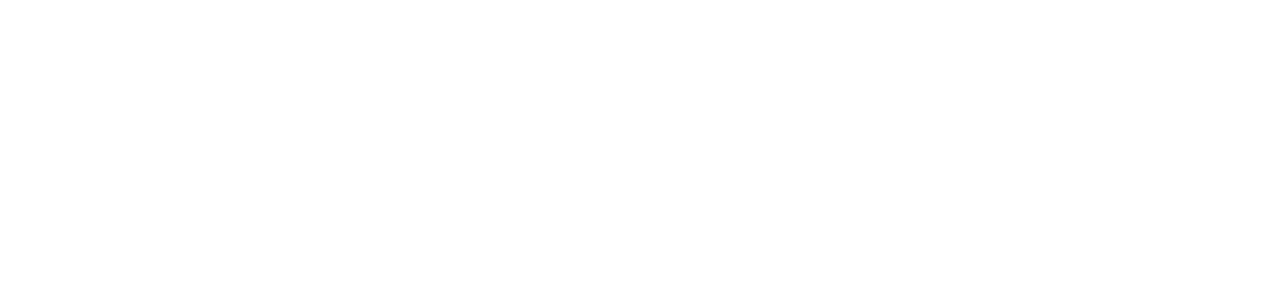
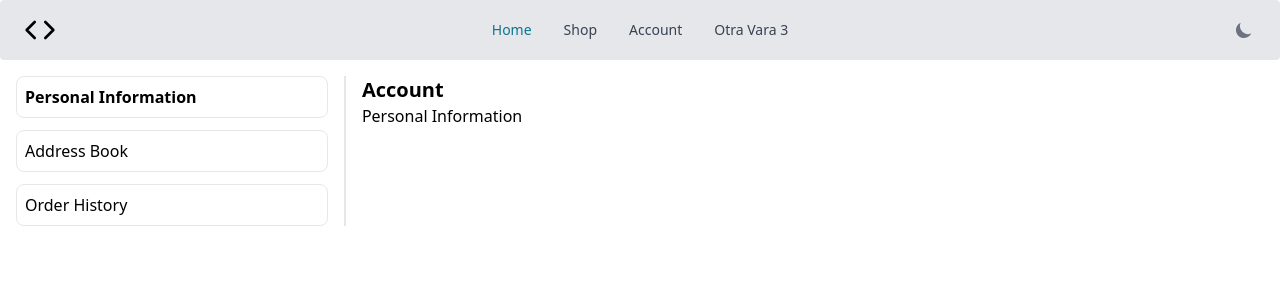
Before and after one commit to JosueMatamoros/DexxosMarket, a React (Vite) app in the folder DexxosMarketFrontend/: page /account in a window 1280 px wide. Before the commit this address had no page. Shown: the top 300 px of the page. Built offline with nearby package versions, Linux system fonts and the light colour scheme.

Commit message:
feat: add account page

```diff
--- a/DexxosMarketFrontend/src/header/Header.jsx
+++ b/DexxosMarketFrontend/src/header/Header.jsx
@@ -29,8 +29,8 @@
         <Navbar.Link as={Link} to="/shop">
           Shop
         </Navbar.Link>
-        <Navbar.Link as={Link} to="/otra-vara-2">
-          Otra Vara 2
+        <Navbar.Link as={Link} to="/account">
+          Account
         </Navbar.Link>
         <Navbar.Link as={Link} to="/otra-vara-3">
           Otra Vara 3
--- /dev/null
+++ b/DexxosMarketFrontend/src/pages/Account.jsx
@@ -0,0 +1,63 @@
+import React, { useState } from 'react';
+import Header from '../header/Header';
+
+
+export default function Account() {
+  const [selectedView, setSelectedView] = useState('Account');
+  const [selectedOption, setSelectedOption] = useState('Personal Information');
+
+  const renderContent = () => {
+    if (selectedView === 'Account') {
+      switch (selectedOption) {
+        case 'Personal Information':
+          return <div>Personal Information</div>;
+        case 'Address Book':
+          return <div>Address Book</div>;
+        case 'Order History':
+          return <div>Order History</div>;
+        default:
+          return null;
+      }
+    } else if (selectedView === 'Orders') {
+      return <div>Orders</div>;
+    }
+  };
+
+  return (
+    <>
+      <div className="min-h-screen flex flex-col">
+        <Header />
+        <div className="mt-4 flex">
+          {selectedView === 'Account' && (
+            <div className="w-1/4 mx-4">
+              <ul className="space-y-3">
+                <li
+                  className={`border p-2 rounded-lg hover:underline cursor-pointer ${selectedOption === 'Personal Information' ? 'font-bold' : ''} space-x-3`}
+                  onClick={() => setSelectedOption('Personal Information')}
+                >
+                  Personal Information
+                </li>
+                <li
+                  className={`border p-2 rounded-lg hover:underline cursor-pointer ${selectedOption === 'Address Book' ? 'font-bold' : ''} space-x-3`}
+                  onClick={() => setSelectedOption('Address Book')}
+                >
+                  Address Book
+                </li>
+                <li
+                  className={`border p-2 rounded-lg hover:underline cursor-pointer ${selectedOption === 'Order History' ? 'font-bold' : ''} space-x-3`}
+                  onClick={() => setSelectedOption('Order History')}
+                >
+                  Order History
+                </li>
+              </ul>
+            </div>
+          )}
+          <div className="w-full md:w-3/4 border-l-2 pl-4">
+            <h2 className="text-xl font-semibold">{selectedView}</h2>
+            {renderContent()}
+          </div>
+        </div>
+      </div>
+    </>
+  );
+}
--- a/DexxosMarketFrontend/src/routes.jsx
+++ b/DexxosMarketFrontend/src/routes.jsx
@@ -1,12 +1,14 @@
 import { BrowserRouter as Router, Routes, Route } from "react-router-dom";
 import Home from "./pages/Home";
 import Shop from "./pages/Shop";
+import Account from "./pages/Account";
 
 const Ruting = () => (
     <Router>
         <Routes>
             <Route path="/" element={<Home />} />
             <Route path="/shop" element={<Shop />} />
+            <Route path="/account" element={<Account />} />
 
         </Routes>
     </Router>
```
